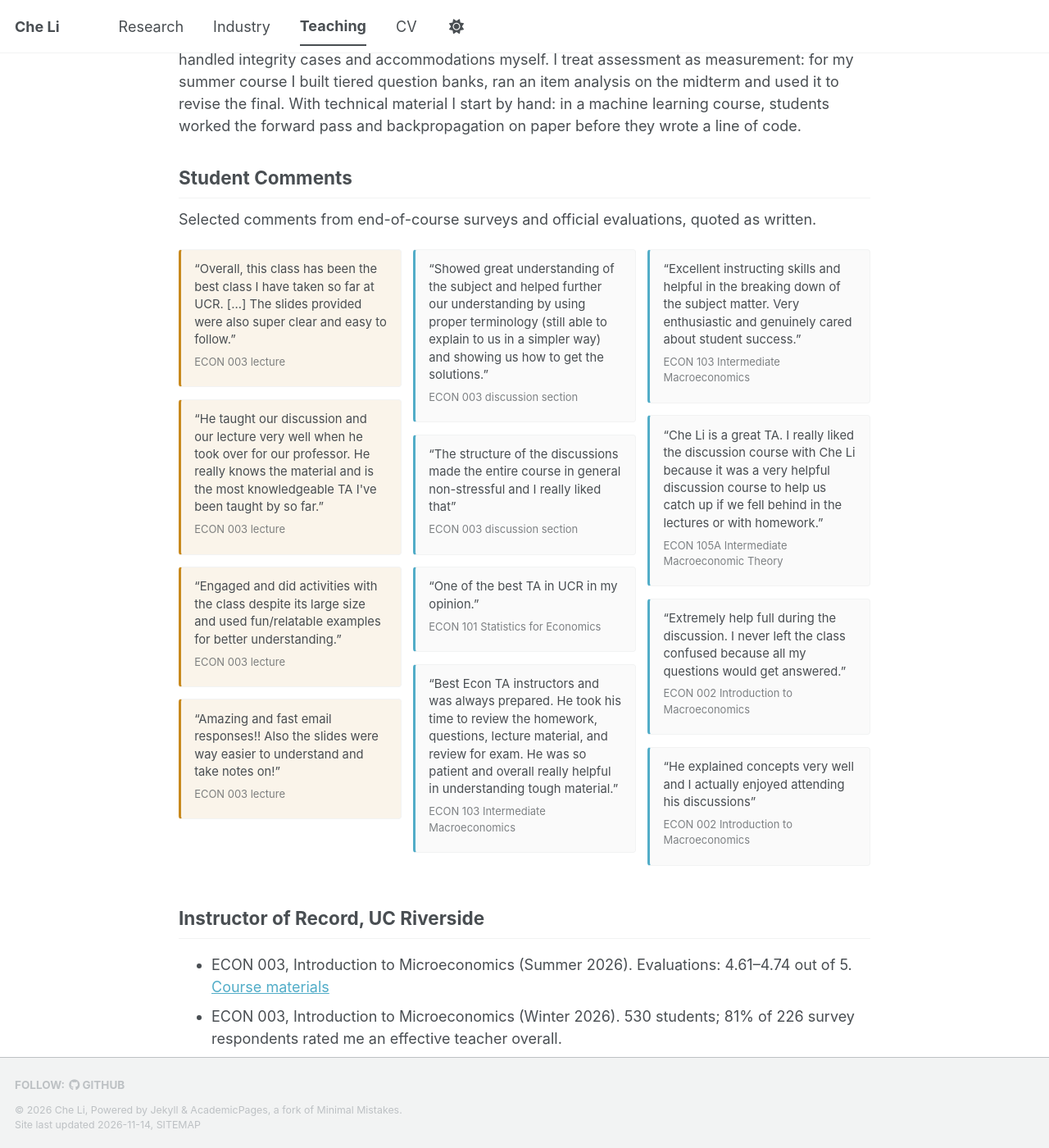
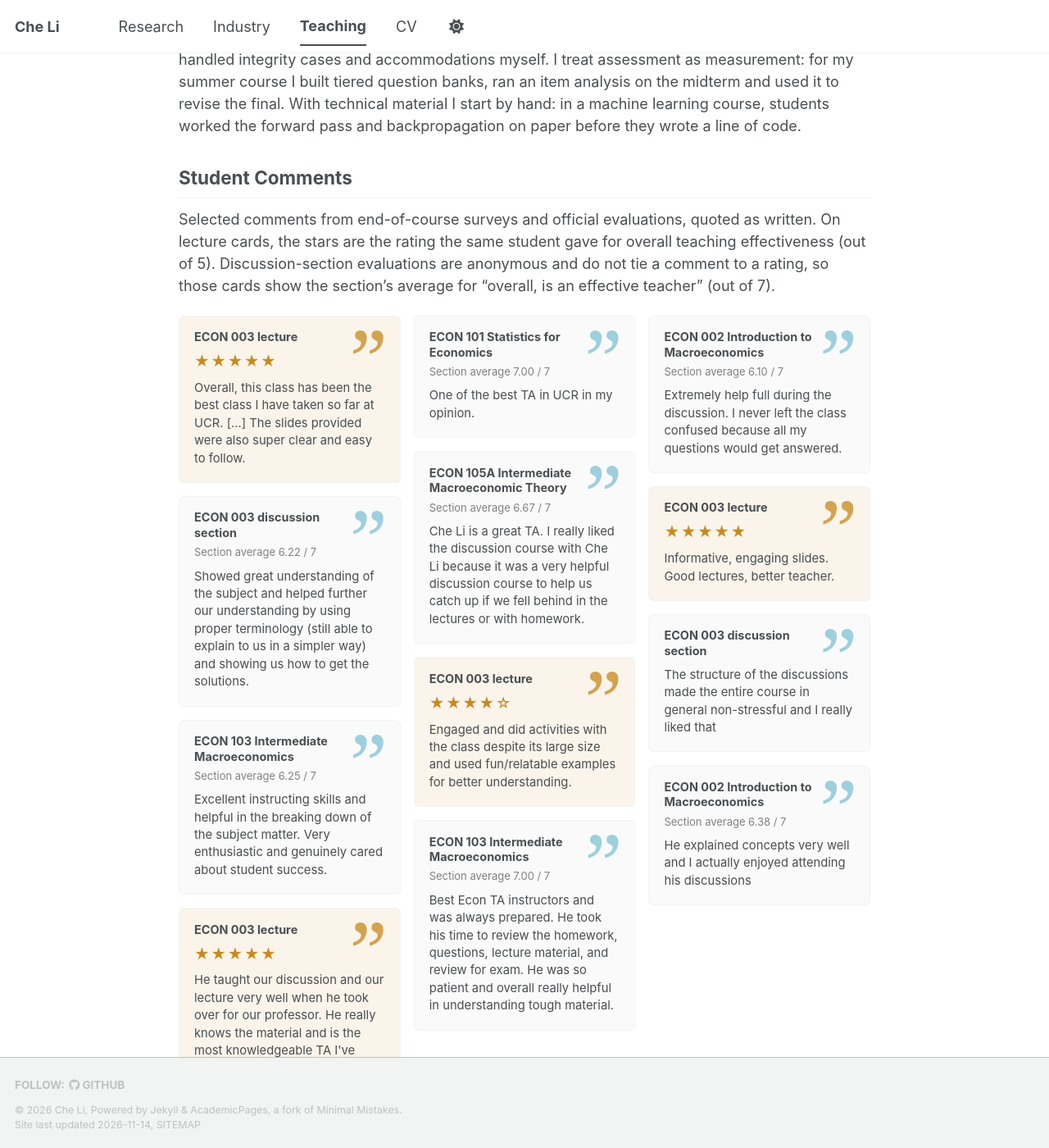
Before and after one commit to liche0907/Personal-Website, a Jekyll site: the page built from _pages/teaching.md, in a window 1280 px wide and 1400 px high, scrolled down 725 px. Shown: the whole window at 82% size. Built offline with Jekyll 4.4.1, drawn with Linux system fonts in a browser that asks for light colours; a script bundle is joined from its source files by our own code; a style sheet for code colours, icons or effects is not loaded.

Commit message:
Student comment cards: review-card style with large quotation mark and ratings

```diff
--- a/_pages/teaching.md
+++ b/_pages/teaching.md
@@ -26,56 +26,67 @@ In a large course, fairness has to be designed in. When I took over a 530-studen
 
 ## Student Comments
 
-Selected comments from end-of-course surveys and official evaluations, quoted as written.
+Selected comments from end-of-course surveys and official evaluations, quoted as written. On lecture cards, the stars are the rating the same student gave for overall teaching effectiveness (out of 5). Discussion-section evaluations are anonymous and do not tie a comment to a rating, so those cards show the section's average for "overall, is an effective teacher" (out of 7).
 
 <div class="quote-cards">
 <figure class="quote-card quote-card--lecture">
+<figcaption>ECON 003 lecture<span class="quote-term">, Winter 2026</span></figcaption>
+<div class="quote-stars" role="img" aria-label="Rated 5 out of 5">★★★★★</div>
 <blockquote>Overall, this class has been the best class I have taken so far at UCR. [...] The slides provided were also super clear and easy to follow.</blockquote>
-<figcaption>ECON 003 lecture<span class="quote-term">, Winter 2026</span></figcaption>
+</figure>
+<figure class="quote-card">
+<figcaption>ECON 003 discussion section<span class="quote-term">, Spring 2025</span></figcaption>
+<div class="quote-avg">Section average 6.22 / 7</div>
+<blockquote>Showed great understanding of the subject and helped further our understanding by using proper terminology (still able to explain to us in a simpler way) and showing us how to get the solutions.</blockquote>
+</figure>
+<figure class="quote-card">
+<figcaption>ECON 103 Intermediate Macroeconomics<span class="quote-term">, Fall 2020</span></figcaption>
+<div class="quote-avg">Section average 6.25 / 7</div>
+<blockquote>Excellent instructing skills and helpful in the breaking down of the subject matter. Very enthusiastic and genuinely cared about student success.</blockquote>
 </figure>
 <figure class="quote-card quote-card--lecture">
+<figcaption>ECON 003 lecture<span class="quote-term">, Winter 2026</span></figcaption>
+<div class="quote-stars" role="img" aria-label="Rated 5 out of 5">★★★★★</div>
 <blockquote>He taught our discussion and our lecture very well when he took over for our professor. He really knows the material and is the most knowledgeable TA I've been taught by so far.</blockquote>
-<figcaption>ECON 003 lecture<span class="quote-term">, Winter 2026</span></figcaption>
+</figure>
+<figure class="quote-card">
+<figcaption>ECON 101 Statistics for Economics<span class="quote-term">, Fall 2022</span></figcaption>
+<div class="quote-avg">Section average 7.00 / 7</div>
+<blockquote>One of the best TA in UCR in my opinion.</blockquote>
+</figure>
+<figure class="quote-card">
+<figcaption>ECON 105A Intermediate Macroeconomic Theory<span class="quote-term">, Fall 2021</span></figcaption>
+<div class="quote-avg">Section average 6.67 / 7</div>
+<blockquote>Che Li is a great TA. I really liked the discussion course with Che Li because it was a very helpful discussion course to help us catch up if we fell behind in the lectures or with homework.</blockquote>
 </figure>
 <figure class="quote-card quote-card--lecture">
+<figcaption>ECON 003 lecture<span class="quote-term">, Winter 2026</span></figcaption>
+<div class="quote-stars" role="img" aria-label="Rated 4 out of 5">★★★★☆</div>
 <blockquote>Engaged and did activities with the class despite its large size and used fun/relatable examples for better understanding.</blockquote>
-<figcaption>ECON 003 lecture<span class="quote-term">, Winter 2026</span></figcaption>
+</figure>
+<figure class="quote-card">
+<figcaption>ECON 103 Intermediate Macroeconomics<span class="quote-term">, Summer 2021</span></figcaption>
+<div class="quote-avg">Section average 7.00 / 7</div>
+<blockquote>Best Econ TA instructors and was always prepared. He took his time to review the homework, questions, lecture material, and review for exam. He was so patient and overall really helpful in understanding tough material.</blockquote>
+</figure>
+<figure class="quote-card">
+<figcaption>ECON 002 Introduction to Macroeconomics<span class="quote-term">, Winter 2021</span></figcaption>
+<div class="quote-avg">Section average 6.10 / 7</div>
+<blockquote>Extremely help full during the discussion. I never left the class confused because all my questions would get answered.</blockquote>
 </figure>
 <figure class="quote-card quote-card--lecture">
-<blockquote>Amazing and fast email responses!! Also the slides were way easier to understand and take notes on!</blockquote>
 <figcaption>ECON 003 lecture<span class="quote-term">, Winter 2026</span></figcaption>
+<div class="quote-stars" role="img" aria-label="Rated 5 out of 5">★★★★★</div>
+<blockquote>Informative, engaging slides. Good lectures, better teacher.</blockquote>
 </figure>
 <figure class="quote-card">
-<blockquote>Showed great understanding of the subject and helped further our understanding by using proper terminology (still able to explain to us in a simpler way) and showing us how to get the solutions.</blockquote>
-<figcaption>ECON 003 discussion section<span class="quote-term">, Spring 2025</span></figcaption>
+<figcaption>ECON 003 discussion section<span class="quote-term">, Fall 2025</span></figcaption>
+<blockquote>The structure of the discussions made the entire course in general non-stressful and I really liked that</blockquote>
 </figure>
 <figure class="quote-card">
-<blockquote>The structure of the discussions made the entire course in general non-stressful and I really liked that</blockquote>
-<figcaption>ECON 003 discussion section<span class="quote-term">, Fall 2025</span></figcaption>
-</figure>
-<figure class="quote-card">
-<blockquote>One of the best TA in UCR in my opinion.</blockquote>
-<figcaption>ECON 101 Statistics for Economics<span class="quote-term">, Fall 2022</span></figcaption>
-</figure>
-<figure class="quote-card">
-<blockquote>Best Econ TA instructors and was always prepared. He took his time to review the homework, questions, lecture material, and review for exam. He was so patient and overall really helpful in understanding tough material.</blockquote>
-<figcaption>ECON 103 Intermediate Macroeconomics<span class="quote-term">, Summer 2021</span></figcaption>
-</figure>
-<figure class="quote-card">
-<blockquote>Excellent instructing skills and helpful in the breaking down of the subject matter. Very enthusiastic and genuinely cared about student success.</blockquote>
-<figcaption>ECON 103 Intermediate Macroeconomics<span class="quote-term">, Fall 2020</span></figcaption>
-</figure>
-<figure class="quote-card">
-<blockquote>Che Li is a great TA. I really liked the discussion course with Che Li because it was a very helpful discussion course to help us catch up if we fell behind in the lectures or with homework.</blockquote>
-<figcaption>ECON 105A Intermediate Macroeconomic Theory<span class="quote-term">, Fall 2021</span></figcaption>
-</figure>
-<figure class="quote-card">
-<blockquote>Extremely help full during the discussion. I never left the class confused because all my questions would get answered.</blockquote>
-<figcaption>ECON 002 Introduction to Macroeconomics<span class="quote-term">, Winter 2021</span></figcaption>
-</figure>
-<figure class="quote-card">
+<figcaption>ECON 002 Introduction to Macroeconomics<span class="quote-term">, Spring 2021</span></figcaption>
+<div class="quote-avg">Section average 6.38 / 7</div>
 <blockquote>He explained concepts very well and I actually enjoyed attending his discussions</blockquote>
-<figcaption>ECON 002 Introduction to Macroeconomics<span class="quote-term">, Spring 2021</span></figcaption>
 </figure>
 </div>
 
--- a/_sass/layout/_custom.scss
+++ b/_sass/layout/_custom.scss
@@ -54,30 +54,62 @@
 /* Teaching page: student comment cards */
 .quote-cards {
   column-count: 3;
-  column-gap: 0.8em;
+  column-gap: 0.9em;
   margin: 1em 0 1.5em;
 }
 
 .quote-card {
+  position: relative;
   display: inline-block;
   width: 100%;
   break-inside: avoid;
-  margin: 0 0 0.8em;
-  padding: 0.75em 0.9em;
+  margin: 0 0 0.9em;
+  padding: 0.9em 1em 1em;
   border: 1px solid var(--global-border-color);
-  border-left: 3px solid var(--global-link-color);
-  border-radius: 4px;
+  border-radius: 6px;
   background: var(--global-code-background-color);
 }
 
-/* Comments from lectures taught as instructor of record */
-.quote-card--lecture {
-  border-left-color: #c8891d;
-  background: rgba(200, 137, 29, 0.09);
+/* Oversized quotation mark in the corner of each card */
+.quote-card::after {
+  content: "\201D";
+  position: absolute;
+  top: 0;
+  right: 0.14em;
+  font-family: Georgia, "Times New Roman", serif;
+  font-size: 5.6em;
+  line-height: 1;
+  color: var(--global-link-color);
+  opacity: 0.55;
+  pointer-events: none;
+}
+
+.quote-card figcaption {
+  margin: 0;
+  padding-right: 3.4em;
+  font-family: inherit;
+  font-size: 0.8em;
+  font-weight: 700;
+  line-height: 1.3;
+  color: var(--global-text-color);
+}
+
+.quote-card .quote-stars {
+  margin-top: 0.35em;
+  font-size: 1em;
+  letter-spacing: 0.08em;
+  color: var(--global-link-color);
+}
+
+.quote-card .quote-avg {
+  margin-top: 0.35em;
+  font-size: 0.72em;
+  color: var(--global-text-color);
+  opacity: 0.7;
 }
 
 .quote-card blockquote {
-  margin: 0;
+  margin: 0.6em 0 0;
   padding: 0;
   border: 0;
   font-style: normal;
@@ -86,20 +118,18 @@
   color: var(--global-text-color);
 }
 
-.quote-card blockquote::before {
-  content: "\201C";
+/* Comments from lectures taught as instructor of record */
+.quote-card--lecture {
+  background: rgba(200, 137, 29, 0.09);
 }
 
-.quote-card blockquote::after {
-  content: "\201D";
+.quote-card--lecture::after,
+.quote-card--lecture .quote-stars {
+  color: #c8891d;
 }
 
-.quote-card figcaption {
-  margin-top: 0.5em;
-  font-family: inherit;
-  font-size: 0.72em;
-  color: var(--global-text-color);
-  opacity: 0.7;
+.quote-card--lecture::after {
+  opacity: 0.75;
 }
 
 /* Terms are kept in the page source but not shown. Delete this rule to show them. */
```
